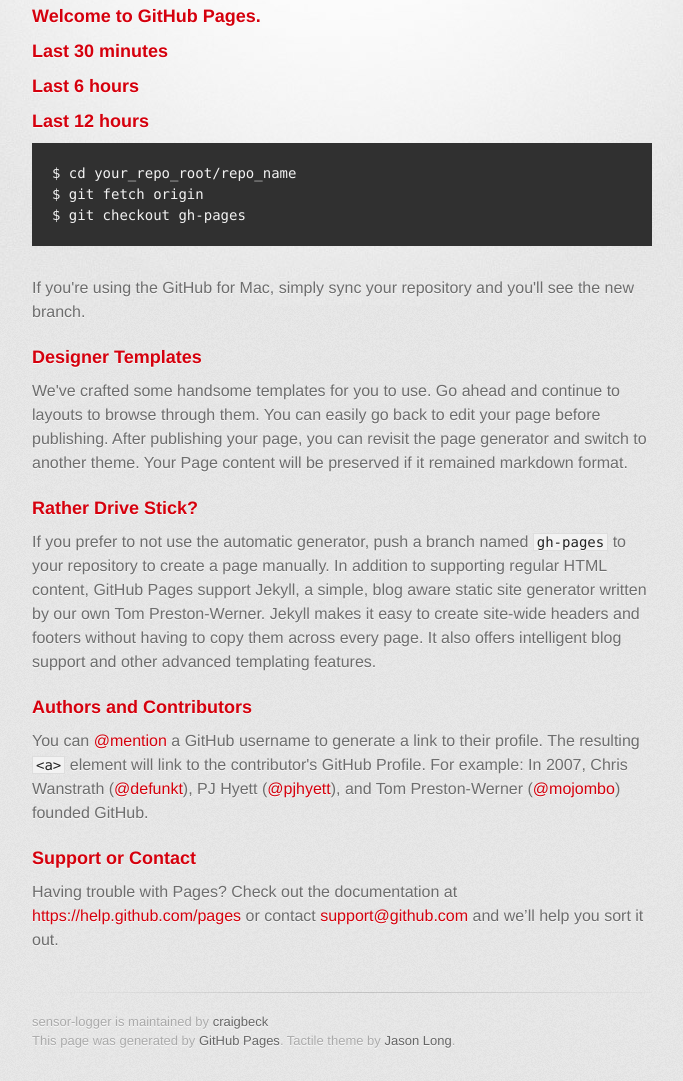
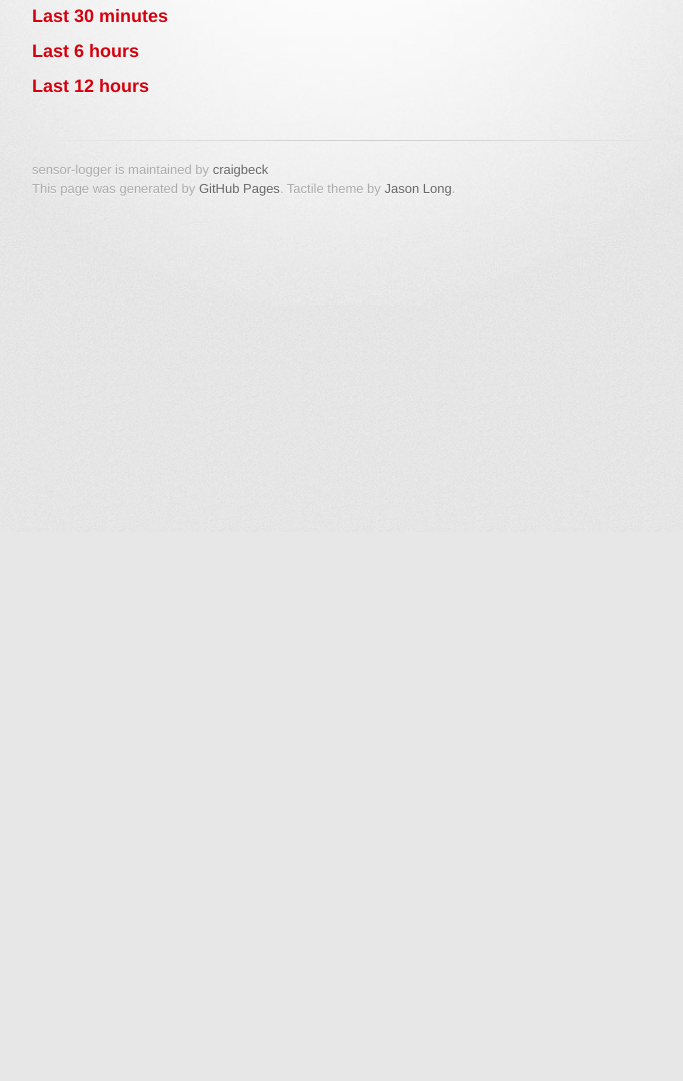
Before and after one commit to craigbeck/sensor-logger, a plain HTML site: page index.html in a window 1280 px wide. Shown: the part 268-1349 px from the top of the page, without its empty margins (298-981 px from the left). After the commit the page ends 800 px from the top, so only its background shows below. Drawn offline with Linux system fonts and the light colour scheme; a web font is replaced by a local one.

Commit message:
remove tempalte text

```diff
--- a/index.html
+++ b/index.html
@@ -31,8 +31,6 @@
         <hr>
 
         <section id="main_content">
-          <h3>
-<a id="welcome-to-github-pages" class="anchor" href="#welcome-to-github-pages" aria-hidden="true"><span class="octicon octicon-link"></span></a>Welcome to GitHub Pages.</h3>
 
 
 <h3>Last 30 minutes</h3>
@@ -48,40 +46,12 @@
 <div class="librato-metrics" id="c-2"
      data-instrument_id="31367737" data-duration="43200"></div>
 
-
-<pre><code>$ cd your_repo_root/repo_name
-$ git fetch origin
-$ git checkout gh-pages
-</code></pre>
-
-<p>If you're using the GitHub for Mac, simply sync your repository and you'll see the new branch.</p>
-
-<h3>
-<a id="designer-templates" class="anchor" href="#designer-templates" aria-hidden="true"><span class="octicon octicon-link"></span></a>Designer Templates</h3>
-
-<p>We've crafted some handsome templates for you to use. Go ahead and continue to layouts to browse through them. You can easily go back to edit your page before publishing. After publishing your page, you can revisit the page generator and switch to another theme. Your Page content will be preserved if it remained markdown format.</p>
-
-<h3>
-<a id="rather-drive-stick" class="anchor" href="#rather-drive-stick" aria-hidden="true"><span class="octicon octicon-link"></span></a>Rather Drive Stick?</h3>
-
-<p>If you prefer to not use the automatic generator, push a branch named <code>gh-pages</code> to your repository to create a page manually. In addition to supporting regular HTML content, GitHub Pages support Jekyll, a simple, blog aware static site generator written by our own Tom Preston-Werner. Jekyll makes it easy to create site-wide headers and footers without having to copy them across every page. It also offers intelligent blog support and other advanced templating features.</p>
-
-<h3>
-<a id="authors-and-contributors" class="anchor" href="#authors-and-contributors" aria-hidden="true"><span class="octicon octicon-link"></span></a>Authors and Contributors</h3>
-
-<p>You can <a href="https://github.com/blog/821" class="user-mention">@mention</a> a GitHub username to generate a link to their profile. The resulting <code>&lt;a&gt;</code> element will link to the contributor's GitHub Profile. For example: In 2007, Chris Wanstrath (<a href="https://github.com/defunkt" class="user-mention">@defunkt</a>), PJ Hyett (<a href="https://github.com/pjhyett" class="user-mention">@pjhyett</a>), and Tom Preston-Werner (<a href="https://github.com/mojombo" class="user-mention">@mojombo</a>) founded GitHub.</p>
-
-<h3>
-<a id="support-or-contact" class="anchor" href="#support-or-contact" aria-hidden="true"><span class="octicon octicon-link"></span></a>Support or Contact</h3>
-
-<p>Having trouble with Pages? Check out the documentation at <a href="https://help.github.com/pages">https://help.github.com/pages</a> or contact <a href="mailto:support@github.com">support@github.com</a> and we’ll help you sort it out.</p>
         </section>
 
         <footer>
           sensor-logger is maintained by <a href="https://github.com/craigbeck">craigbeck</a><br>
           This page was generated by <a href="http://pages.github.com">GitHub Pages</a>. Tactile theme by <a href="https://twitter.com/jasonlong">Jason Long</a>.
         </footer>
-
 
       </div>
     </div>
```
